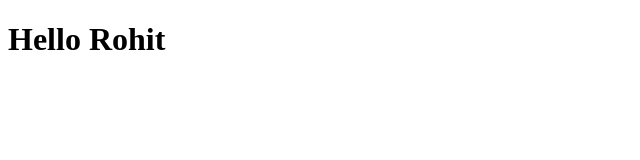
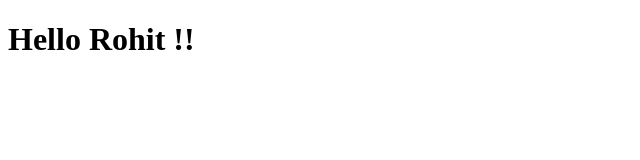
Before and after one commit to rohitbv/Coursera-Test, a plain HTML site: page site/index.html in a window 1280 px wide. Shown: the full height of the page, 0-640 px from the left. Drawn offline with Linux system fonts and the light colour scheme.

Commit message:
Small change

```diff
--- a/site/index.html
+++ b/site/index.html
@@ -4,6 +4,6 @@
 	<title>Hello Rohit</title>
 </head>
 <body>
-<h1>Hello Rohit</h1>
+<h1>Hello Rohit !!</h1>
 </body>
 </html>
```
